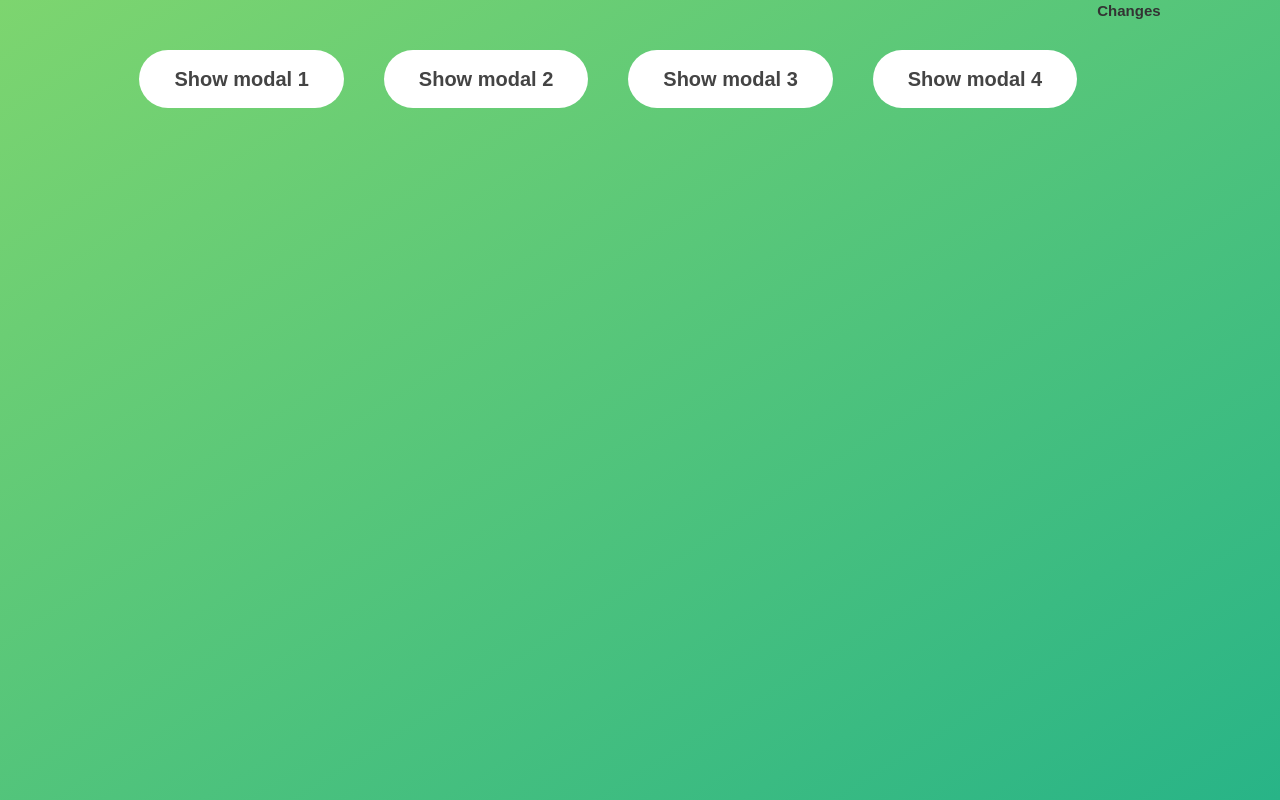
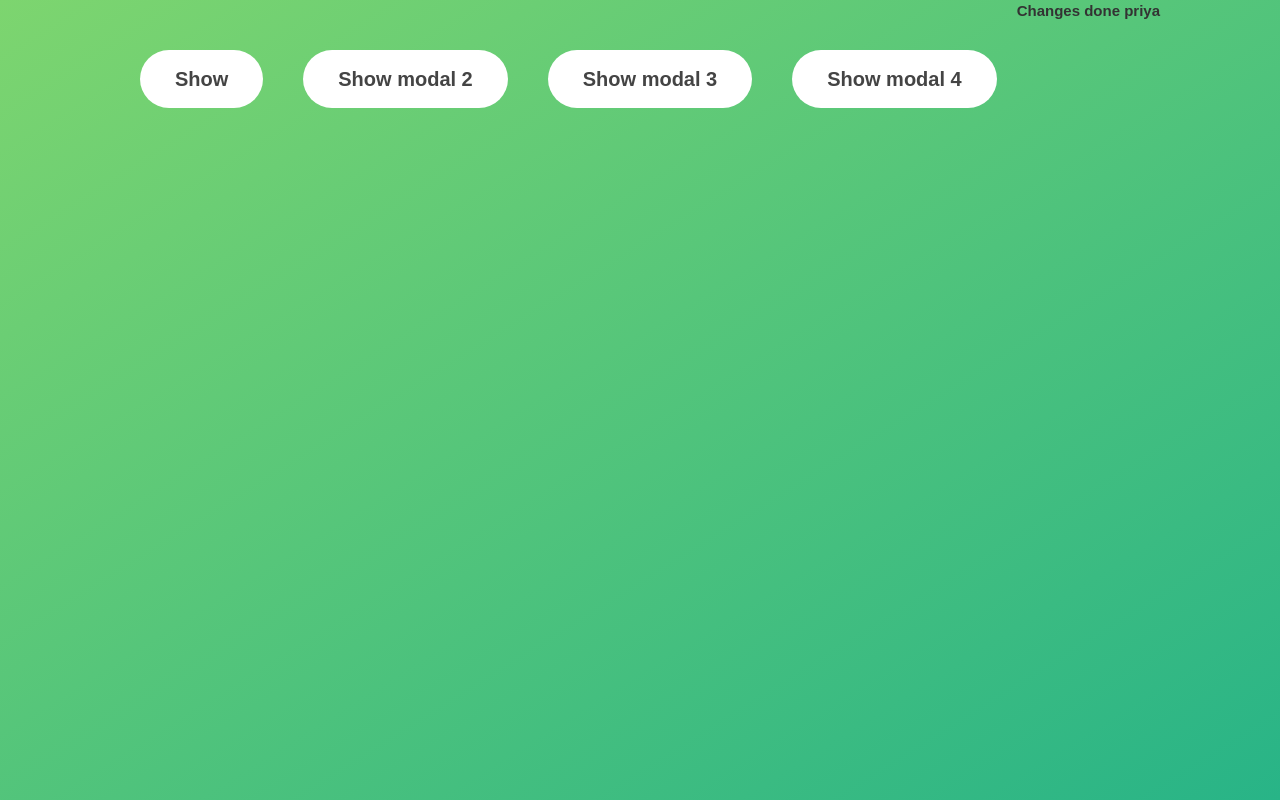
Before and after one commit to karthirajan/Modal, a plain HTML site: page starter/index.html in a window 1280 px wide. Drawn offline with Linux system fonts and the light colour scheme.

Commit message:
changesdone

```diff
--- a/starter/index.html
+++ b/starter/index.html
@@ -8,7 +8,7 @@
     <title>Modal window</title>
   </head>
   <body>
-    <button class="show-modal">Show modal 1</button>
+    <button class="show-modal">Show</button>
     <button class="show-modal">Show modal 2</button>
     <button class="show-modal">Show modal 3</button>
     <button class="show-modal">Show modal 4</button>
@@ -26,7 +26,7 @@
         mollit anim id est laborum.
       </p>
     </div>
-    <h2>Changes</h2>
+    <h2>Changes done priya</h2>
     <div class="overlay hidden"></div>
 
     <script src="script.js"></script>
```
